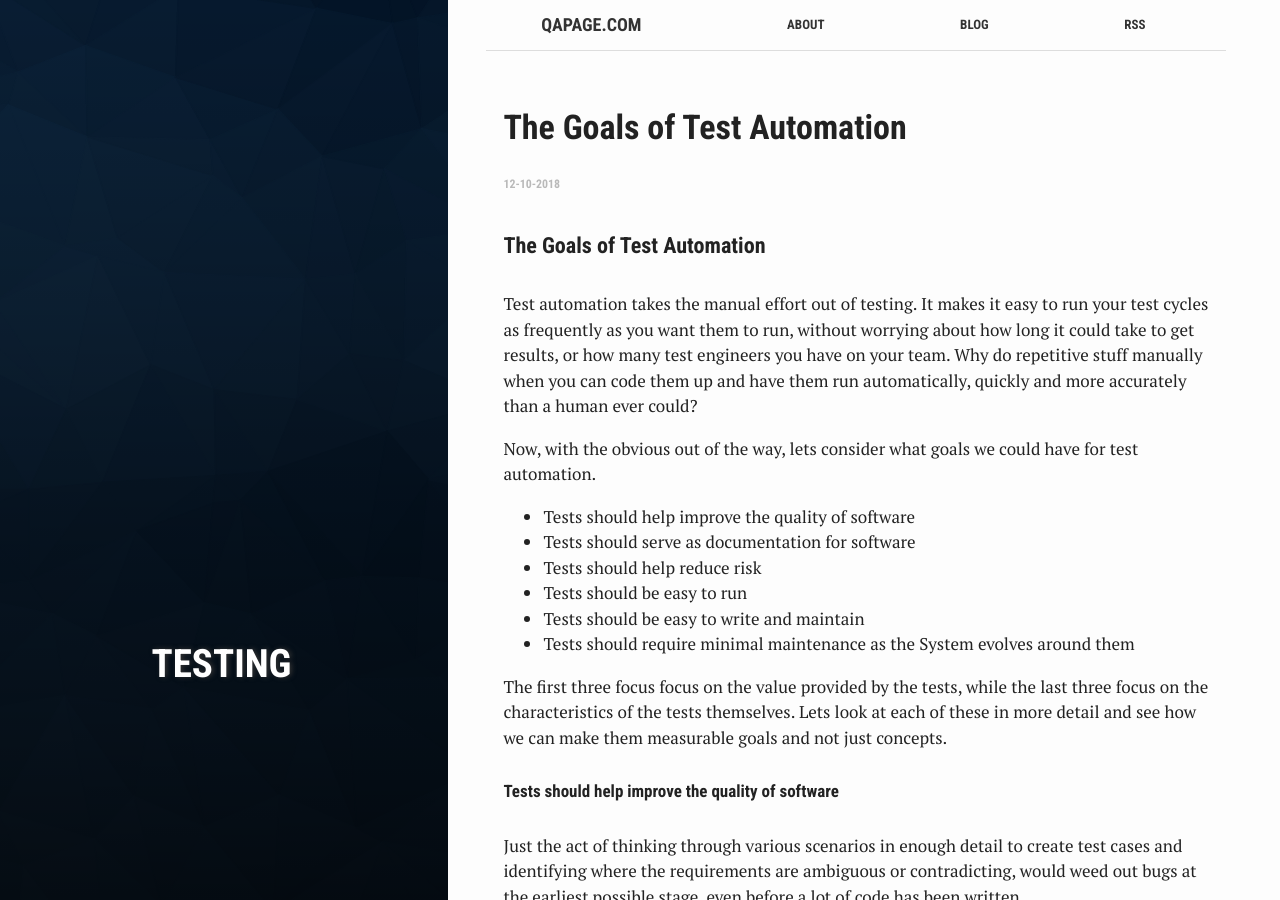
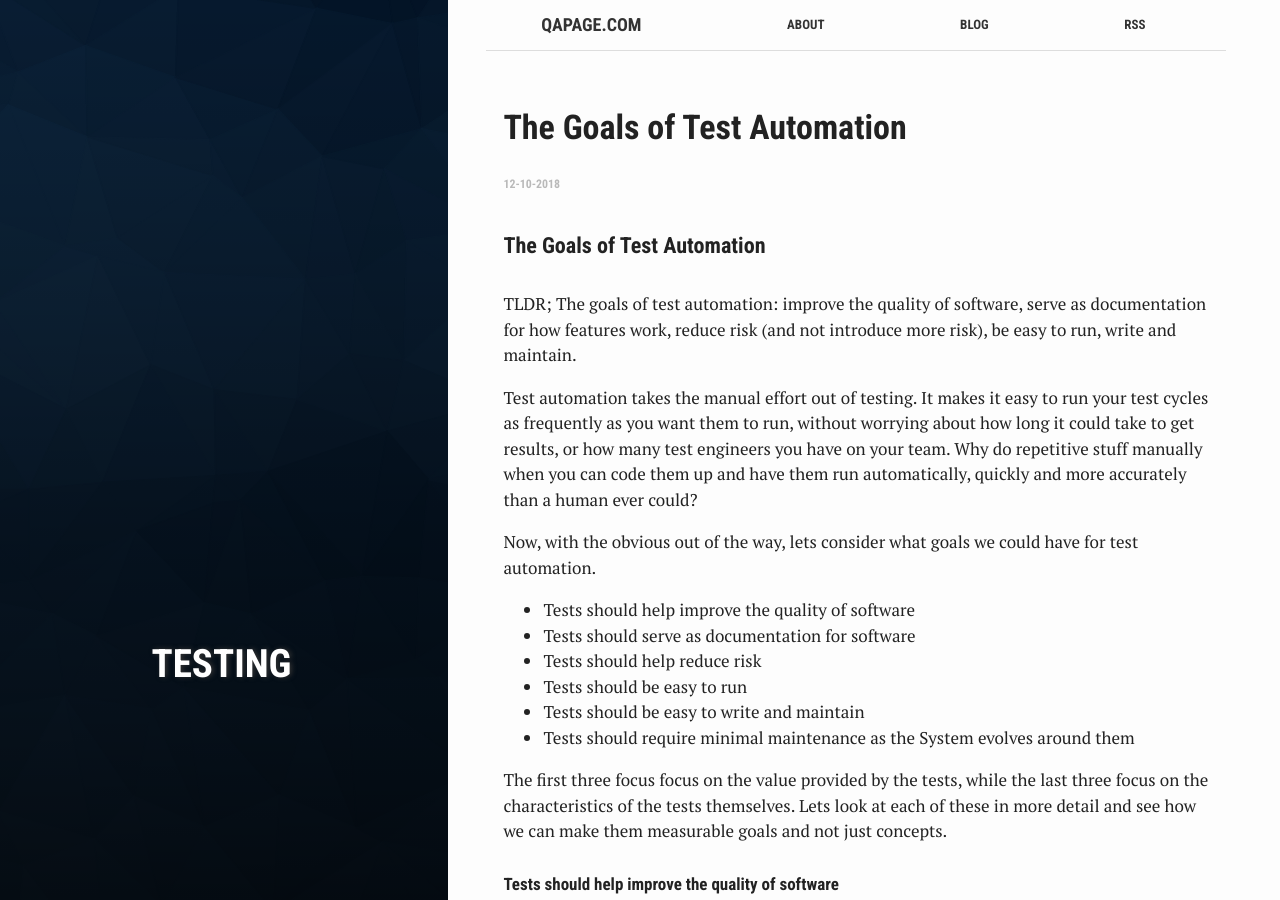
Before and after one commit to qapage/qapage.github.io, a Jekyll site: the page built from _posts/2018-10-12-Goals-of-Test-Automation.md, in a window 1280 px wide and 900 px high. Built offline with Jekyll 4.4.1, drawn with Linux system fonts in a browser that asks for light colours.

Commit message:
Added TLDR to 2018-10-12-Goals-of-Test-Automation.md

```diff
--- a/_posts/2018-10-12-Goals-of-Test-Automation.md
+++ b/_posts/2018-10-12-Goals-of-Test-Automation.md
@@ -7,7 +7,16 @@ tags: [testing]
 
 #### The Goals of Test Automation
 
-Test automation takes the manual effort out of testing. It makes it easy to run your test cycles as frequently as you want them to run, without worrying about how long it could take to get results, or how many test engineers you have on your team. Why do repetitive stuff manually when you can code them up and have them run automatically, quickly and more accurately than a human ever could?
+TLDR; The goals of test automation: improve the quality of software, serve as
+documentation for how features work, reduce risk (and not introduce more risk),
+be easy to run, write and maintain.
+
+Test automation takes the manual effort out of testing. It makes it easy to
+run your test cycles as frequently as you want them to run, without worrying
+about how long it could take to get results, or how many test engineers you
+have on your team. Why do repetitive stuff manually when you can code them
+up and have them run automatically, quickly and more accurately than a
+human ever could?
 
 Now, with the obvious out of the way, lets consider what goals we could
 have for test automation.
```
